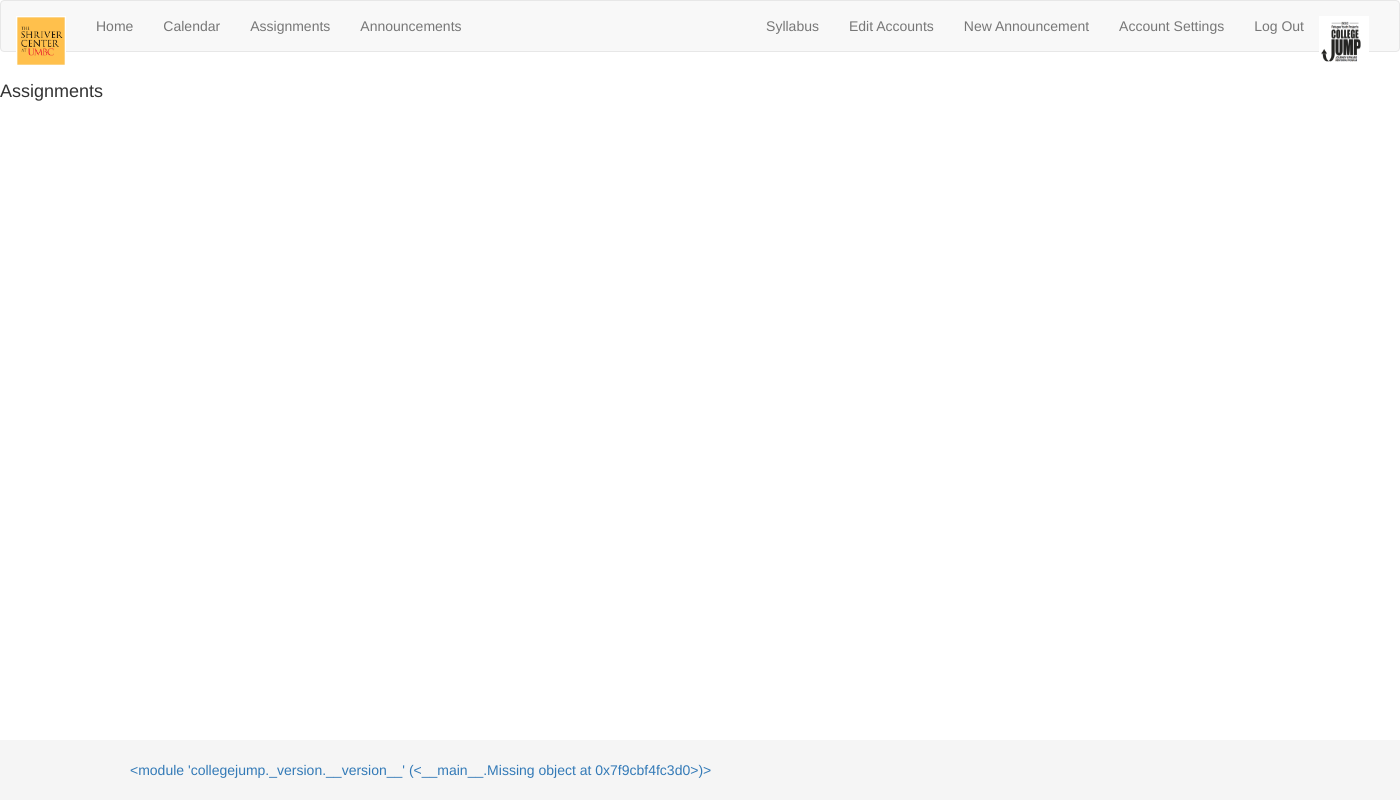
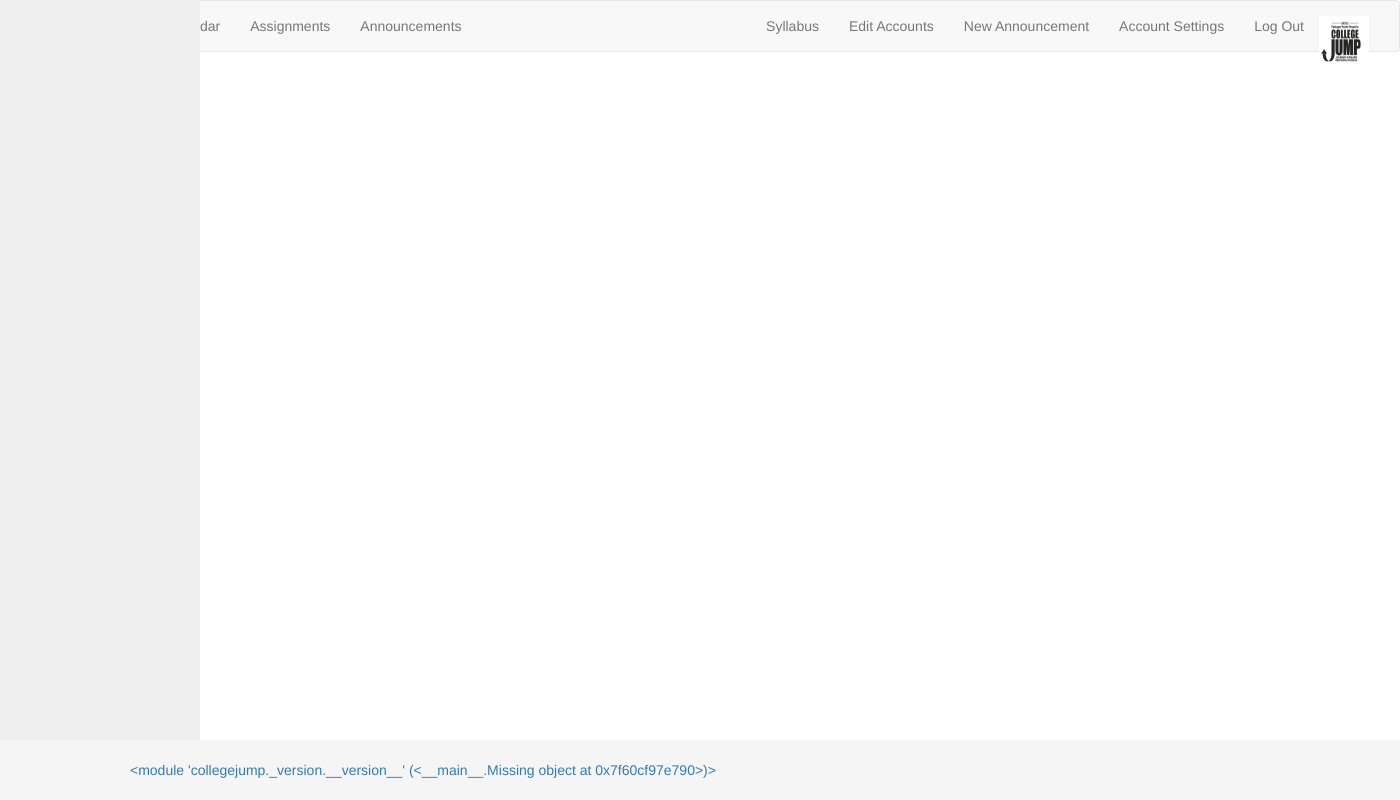
Before and after one commit to UMBC-CMSC447-Spring2017-Team5/college-JUMP, a Flask app: page /announcement/ in a window 1400 px wide. Run offline with Flask 2, Linux system fonts and the light colour scheme; the visitor is signed in with stand-in values (Sample User, id 1); data comes from the database, SQL or seed files in the repository; data that the repository does not hold is empty; parts of the project's set-up code (start-up, migrations or seed data) failed here and were passed over; some libraries are stand-ins or nearby versions.

Commit message:
Clean up HTML nesting issues

```diff
--- a/collegejump/static/theme.css
+++ b/collegejump/static/theme.css
@@ -6,6 +6,18 @@ html {
 
 body {
   margin-bottom: 60px;
+}
+
+body > .container {
+  margin-left: 200px;
+}
+
+nav .navbar {
+  position: fixed;
+  top: 0;
+  left: 0;
+  width: 100%;
+  height: 55px;
 }
 
 .footer {
@@ -32,40 +44,15 @@ body {
   flex-direction: row;
 }
 
-.sidenav {
+#syllabus-nav {
     height: 100%;
-    width: 0;
-    position: fixed;
-    z-index: 1;
+    width: 200px;
+    position: absolute;
     top: 0;
     left: 0;
-    background-color: #111;
-    overflow-x: hidden;
-    transition: 0.5s;
-    padding-top: 75px;
+    background-color: #efefef;
+    padding: 8px;
 }
-
-.sidenav a {
-    padding: 8px 8px 8px 32px;
-    text-decoration: none;
-    font-size: 25px;
-    color: #818181;
-    display: block;
-    transition: 0.3s;
-}
-
-.sidenav a:hover, .offcanvas a:focus{
-    color: #f1f1f1;
-}
-
-.sidenav .closebtn {
-    position: relative;
-    top: 0px;
-    right: 25px;
-    font-size: 36px;
-    margin-left: 50px;
-}
-
 
 @media screen and (max-height: 450px) {
   .sidenav {padding-top: 15px;}
--- a/collegejump/templates/theme.html
+++ b/collegejump/templates/theme.html
@@ -56,7 +56,7 @@
 
 	    <!-- Links for any authenticated user -->
 	    {% if current_user.is_authenticated %}
-	    <li><a href="{{ url_for("account_settings_page", user_id=current_user.id, user=current_user) }}">Account Settings</a></li>
+	    <li><a href="{{ url_for("account_settings_page", user_id=current_user.id) }}">Account Settings</a></li>
 	    {% endif %}
 	    <!-- -->
 
@@ -78,42 +78,39 @@
       </div><!-- /.navbar-collapse -->
     </div><!-- /.container-fluid -->
   </nav>
-  {% endblock %}
+  {% endblock navbar %}
 
- <div class="body">
-  <div class="row">
-    <nav class="col-sm-2">
-      <ul class="nav nav-pills nav-stacked"  data-spy="affix";data-offset-top="205"; >
-
+  {% block sidenav %}
+  <nav id="syllabus-nav">
+    <ul class="nav nav-pills nav-stacked">
       {% if current_user.is_authenticated %}
-        <li><h4>Assignments</h4></li>
         {% for semester in current_user.semesters %}
           <li><h5>{{ semester.name }}</h5></li>
 
           {% for week in semester.weeks %}
-        <li><a href="{{ url_for('edit_week_page',semester_id=week.semester_id,
-            week_num=week.week_num) }}"><h6>{{ week.header }}</h6></a></li>
-
+          <li>
+            <a href="{{ url_for('edit_week_page',
+                                semester_id=week.semester_id,
+                                week_num=week.week_num) }}">
+              {{ week.header }}
+            </a>
+          </li>
           {% endfor %}
-        <br>
         {% endfor %}
       {% endif %}
     </ul>
   </nav>
+  {% endblock sidenav %}
 
-    <div class="col-sm-6">
-    <div class="main content">
+  {% block maincontainer %}
+  <div class="container">
     {% block messages %}
     {{ utils.flashed_messages(dismissible=True) }}
     {% endblock messages %}
     {% block content -%}
     {%- endblock content %}
   </div>
-    </div>
-  </div>
-</div>
-
-
+  {% endblock maincontainer %}
 
   <footer class="footer">
     <div class="container">
@@ -127,5 +124,4 @@
     </div>
   </footer>
 
-
 {%- endblock body %}
```
Lines whose indentation alone changed are shown as unchanged.
